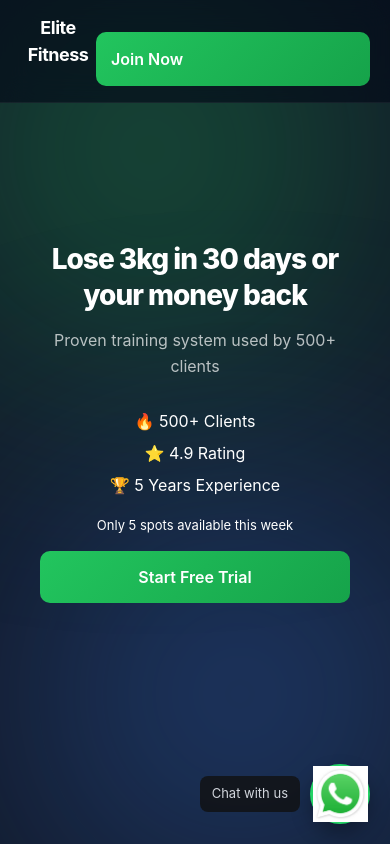
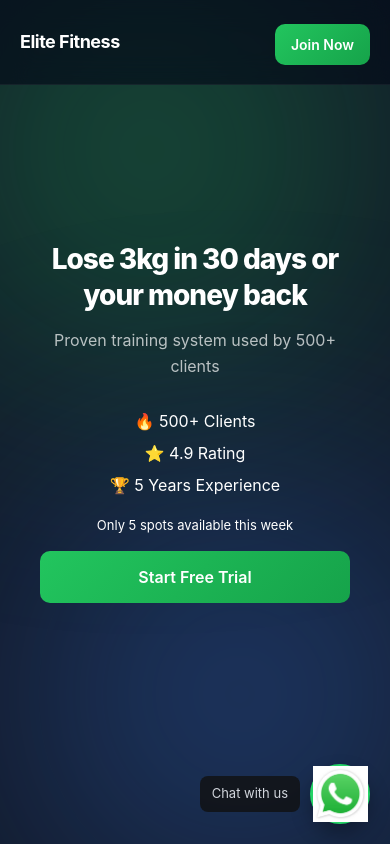
Before and after one commit to lucastrachta/fitness-landing-page, a React (Vite) app: page / in a window 390 px wide. Shown: the top 844 px of the page. Built offline with nearby package versions, Linux system fonts and the light colour scheme.

Commit message:
le puse un color mas claro al body de mobile y cosas  GYM TERMINADO

```diff
--- a/src/App.css
+++ b/src/App.css
@@ -257,9 +257,11 @@ html, body {
 
 /* CTA */
 .cta {
-  margin: 80px 20px;
+  margin: 40px 20px;
   padding: 60px 20px;
   border-radius: 20px;
+
+  padding-bottom: 30px;
 
   background: linear-gradient(135deg, #22c55e, #3b82f6);
 
@@ -383,6 +385,16 @@ a lo primero si tiene diferencias no lo pisa */
     font-size: 16px;
     margin-top: 15px;
   }
+ .nav .btn {
+    width: auto;
+    padding: 10px 16px;
+    font-size: 14px;
+     transform: translateY(-5px);
+  }
+.nav h2 {
+  margin: 0;
+  line-height: 1;
+}
 
   /* SECCIONES */
   .section {
@@ -481,6 +493,12 @@ a lo primero si tiene diferencias no lo pisa */
 
 
 /* CSS CONTACTO */
+
+.contact-pro {
+  padding-top: 20px;
+}
+
+
 .contact-pro h2 {
   text-align: center;
   margin-bottom: 30px;
```
